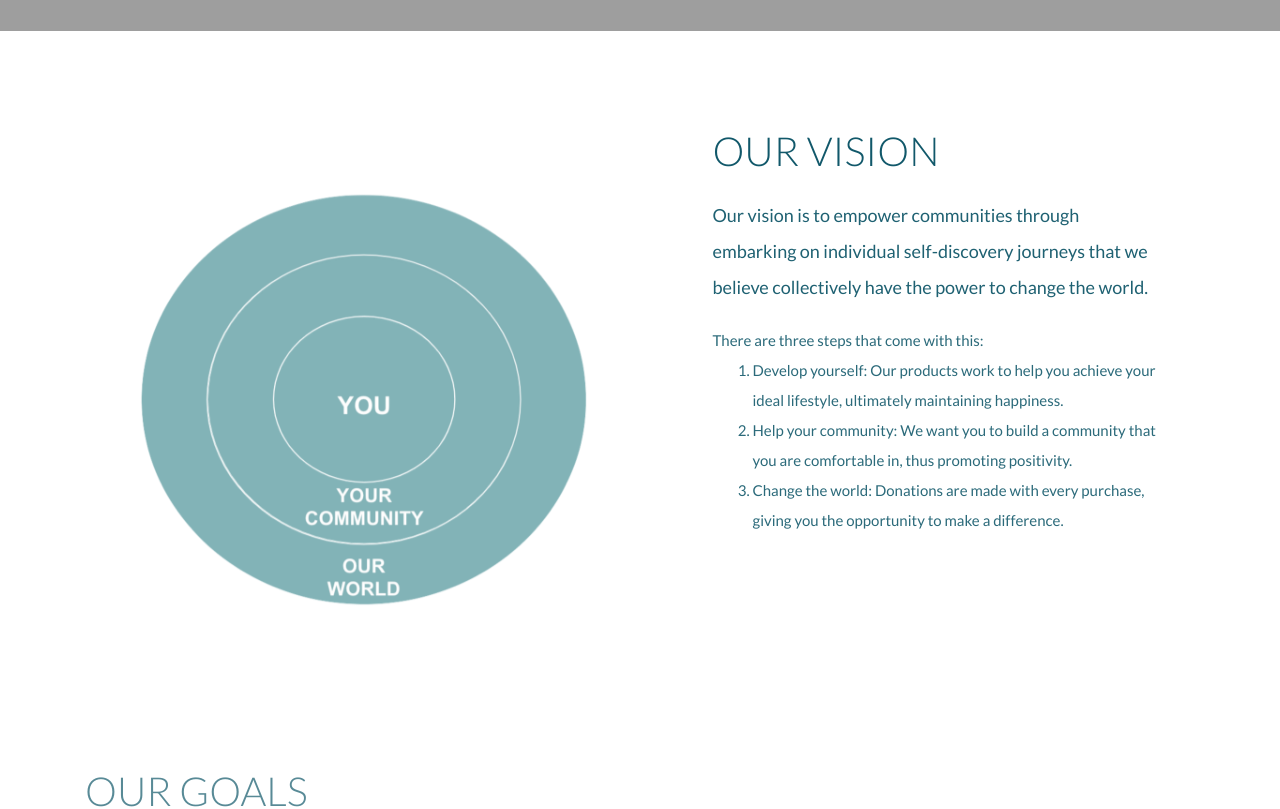
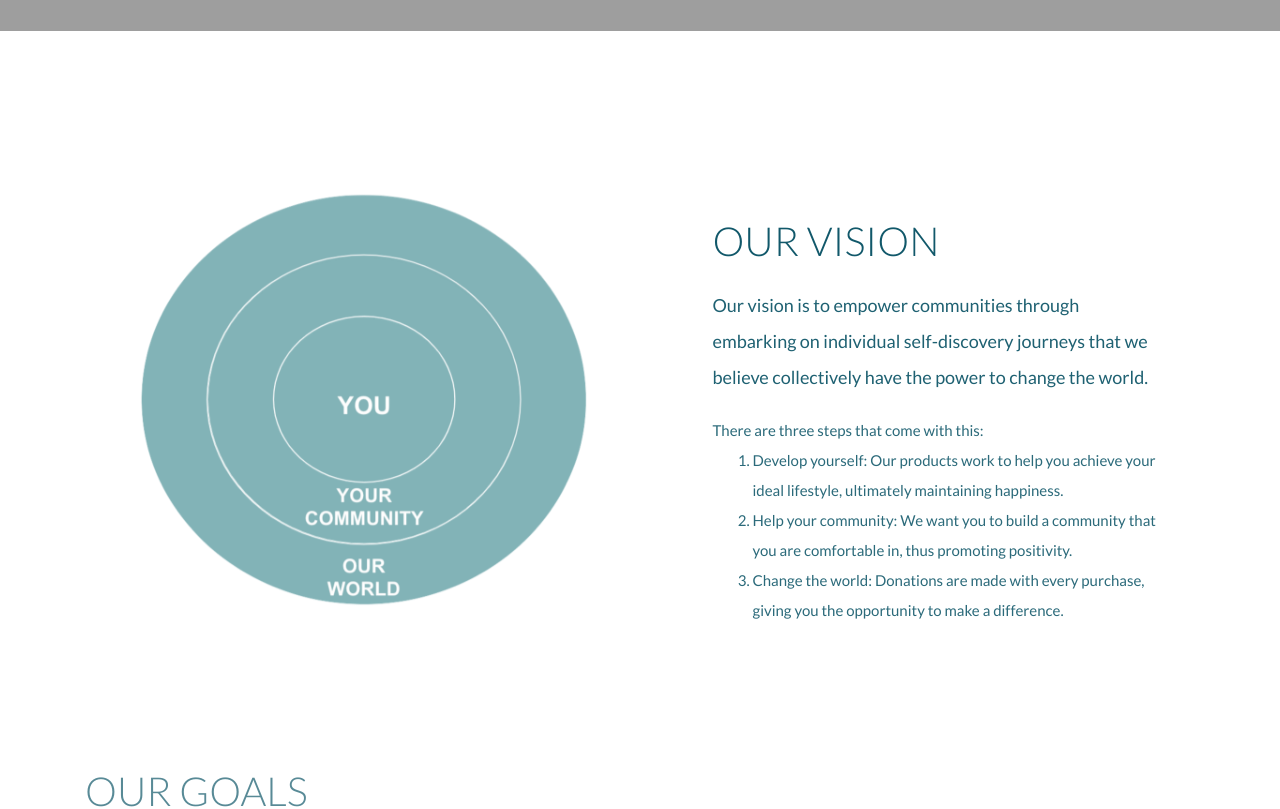
Before and after one commit to yalozairi/theeunoiastate, a React (Create React App) app: page /about in a window 1280 px wide. Shown: the part 1520-2329 px from the top of the page. Built offline with nearby package versions, Linux system fonts and the light colour scheme; grey boxes are pictures that could not be loaded; a web font is replaced by a local one.

Commit message:
fixed margins in about page

```diff
--- a/src/components/About/VisionList.js
+++ b/src/components/About/VisionList.js
@@ -1,5 +1,4 @@
 import React from "react";
-import Aos from "aos";
 import "aos/dist/aos.css";
 
 const VisionList = () => {
--- a/src/components/About/styles.js
+++ b/src/components/About/styles.js
@@ -97,6 +97,7 @@ export const MoreButtonStyled = styled.div`
 export const BeachWrapper = styled.div`
   max-height: 640px;
   width: 100%;
+  margin-bottom: 130px;
 `;
 
 export const Beach = styled.img`
@@ -124,7 +125,7 @@ export const ChartStyled = styled.img`
 export const LeftVisionWrapper = styled.div`
   margin-left: auto;
   margin-right: auto;
-  margin-top: 130px;
+  margin-bottom: 60px;
 `;
 
 export const RightVisionWrapper = styled.div`
@@ -134,7 +135,7 @@ export const RightVisionWrapper = styled.div`
   align-items: center;
   justify-content: center;
   margin-top: auto;
-  margin-bottom: auto;
+  margin-bottom: 60px;
 
   p {
     text-align: left;
@@ -160,7 +161,7 @@ export const RightVisionWrapper = styled.div`
 `;
 
 export const GoalsWrapper = styled.div`
-  margin-top: 120px; /* height: 1000px; */
+  margin-top: 60px; /* height: 1000px; */
   width: 100%;
   background-color: ${(props) => props.theme.white};
   p {
```
